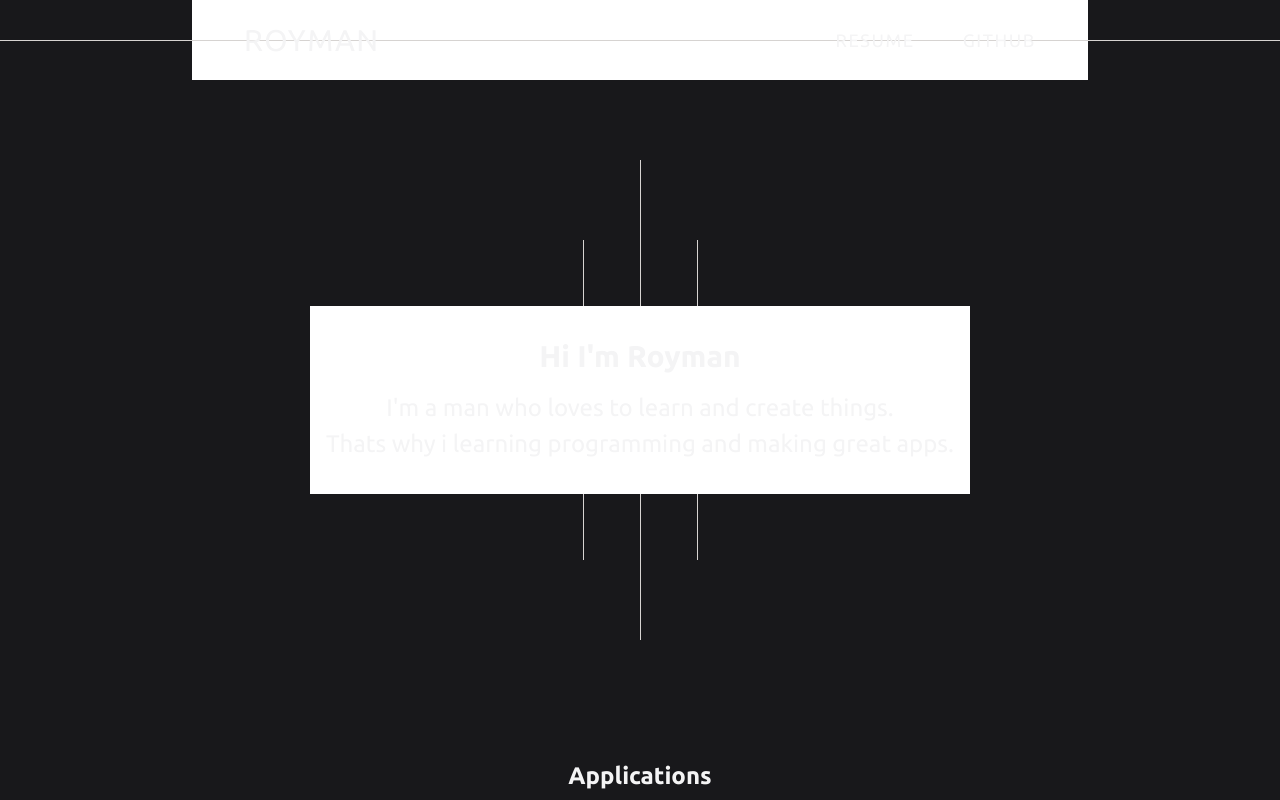
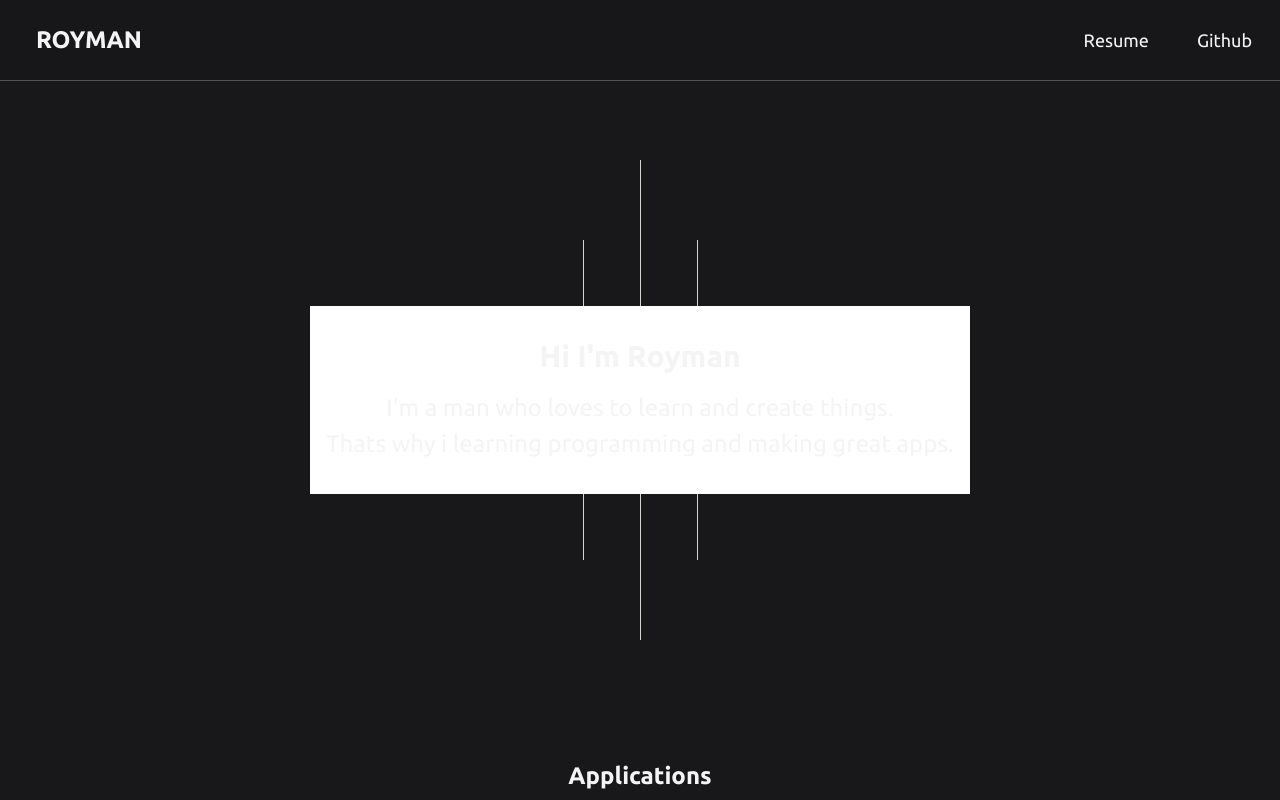
Before and after one commit to roymandev/royman.dev, a Next.js app: page / in a window 1280 px wide. Shown: the top 800 px of the page. Built offline with nearby package versions, Linux system fonts and the light colour scheme.

Commit message:
feat: make Header dark

```diff
--- a/src/components/Header.tsx
+++ b/src/components/Header.tsx
@@ -1,49 +1,48 @@
 import HeaderButton from '@/components/HeaderButton';
 import twclsx from '@/lib/twclsx';
 import { useState } from 'react';
-import { RiCloseFill, RiMenuFill } from 'react-icons/ri';
+import { HiBars3, HiXMark } from 'react-icons/hi2';
 
 const Header = () => {
-  const [openNav, setOpenNav] = useState(false);
+  const [navOpen, setNavOpen] = useState(false);
 
   return (
     <header
       className={twclsx(
-        'fixed top-0 z-20 mx-auto flex max-w-4xl gap-3 px-8 uppercase tracking-widest bg-white [&+*]:mt-20',
-        openNav ? 'inset-0 flex-col' : 'inset-x-0 h-20 items-center',
+        'fixed inset-x-0 top-0 z-20 border-zinc-600 bg-zinc-900/60 backdrop-blur sm:border-b [&+*]:mt-20',
+        navOpen && 'h-screen sm:h-auto',
       )}
     >
-      <hr className="fixed inset-x-0 top-0 mt-10 border-stone-300" />
-
-      <div className="z-10 flex h-20 w-full items-center">
-        <HeaderButton href="/" className="text-center text-3xl font-medium">
+      <div className="container mx-auto flex flex-col text-lg sm:flex-row sm:items-center">
+        <div className="flex items-center border-b border-zinc-600 p-2 sm:border-0 sm:p-4">
+          <HeaderButton className="text-2xl font-bold uppercase" href="/">
             Royman
           </HeaderButton>
 
           <HeaderButton
-          className={twclsx(
-            'ml-auto flex h-11 w-11 items-center justify-center p-0',
-            !openNav && 'md:hidden',
-          )}
-          onClick={() => setOpenNav(!openNav)}
+            className="ml-auto mr-2 flex items-center justify-center p-2 sm:hidden"
+            onClick={() => setNavOpen(!navOpen)}
           >
-          {openNav ? (
-            <RiCloseFill className="h-6 w-6" />
+            {navOpen ? (
+              <HiXMark className="h-6 w-6" />
             ) : (
-            <RiMenuFill className="h-5 w-5" />
+              <HiBars3 className="h-6 w-6" />
             )}
           </HeaderButton>
         </div>
 
-      <nav
+        <div
           className={twclsx(
-          'z-10 gap-2 flex text-lg',
-          openNav ? 'flex-col py-10' : 'ml-auto hidden md:flex',
+            'sm:ml-auto sm:justify-end gap-2 p-2',
+            navOpen ? 'flex flex-col sm:flex-row' : 'hidden sm:flex',
           )}
         >
           <HeaderButton href="/resume">Resume</HeaderButton>
-        <HeaderButton href="https://github.com/roymandev">Github</HeaderButton>
-      </nav>
+          <HeaderButton href="https://github.com/roymandev">
+            Github
+          </HeaderButton>
+        </div>
+      </div>
     </header>
   );
 };
```
Lines whose indentation alone changed are shown as unchanged.
